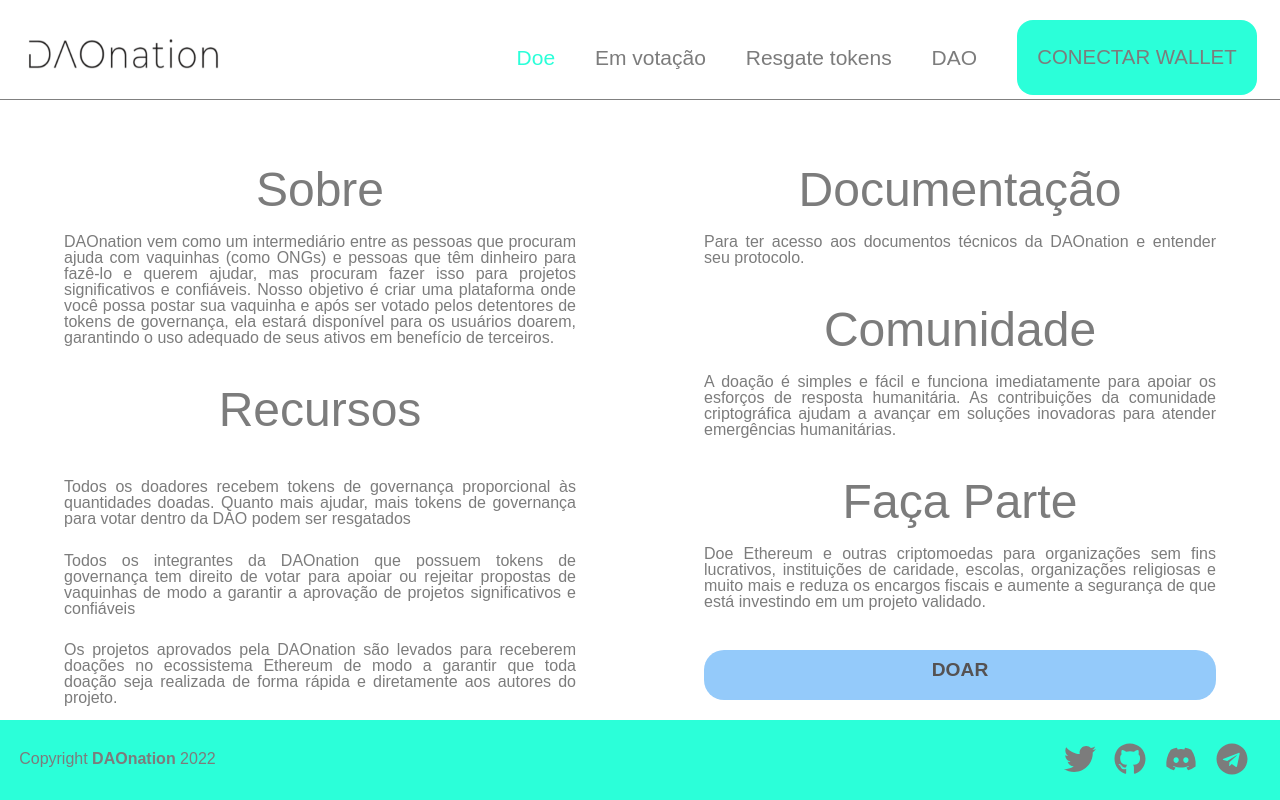
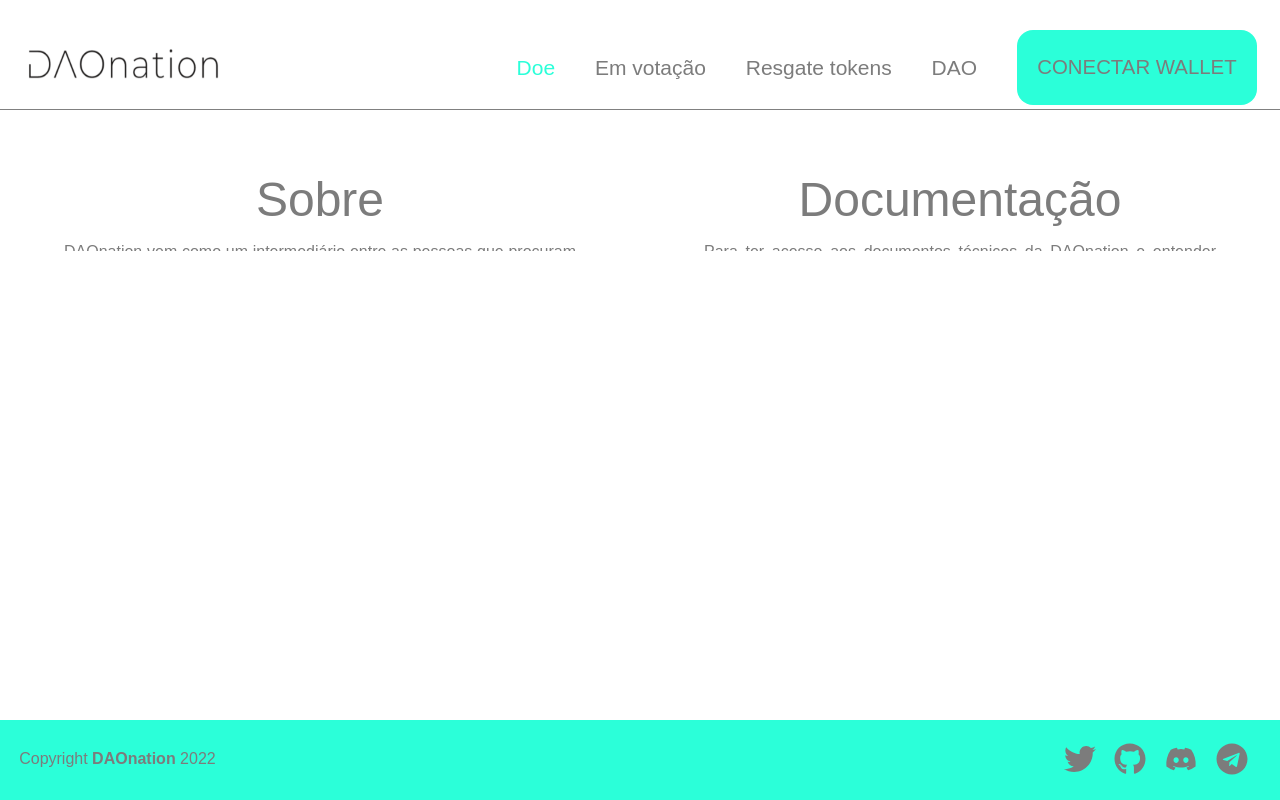
Before and after one commit to daonation/daonation-front, a React (Create React App) app: page /dao in a window 1280 px wide. Built offline with nearby package versions, Linux system fonts and the light colour scheme; a web font is replaced by a local one.

Commit message:
tenth update

```diff
--- a/src/components/About.tsx
+++ b/src/components/About.tsx
@@ -7,7 +7,7 @@ import {useNavigate} from "react-router-dom";
 export default function About(){
     const history = useNavigate();
     return(
-        <HomeStyle>
+        <AboutStyle>
             <Header/>
             <BodyStyle>
             <BlockStyle1>
@@ -57,15 +57,19 @@ export default function About(){
             </BlockStyle1>
             </BodyStyle>
             <Footer></Footer>
-        </HomeStyle>
+        </AboutStyle>
 
     );
 }
 
-const HomeStyle = styled.div`
+const AboutStyle = styled.div`
     display: flex;
     flex-direction: column;
     color: #7C7C7C;
+    margin-top: 10px;
+    margin-bottom: 90px;
+    padding-bottom: 15px;
+    overflow-y: scroll;
 `;
 const BodyStyle = styled.div`
     display: flex;
--- a/src/components/DescriptionVote.tsx
+++ b/src/components/DescriptionVote.tsx
@@ -6,7 +6,7 @@ import BarHorizontal from "./BarHorizontal";
 
 export default function DescriptionVote() {
     return (
-        <HomeStyle>
+        <DescriptionVoteStyle>
             <Header />
             <TitleStyle>
                 <p>Cruz Vermelha Brasileira</p>
@@ -55,15 +55,18 @@ export default function DescriptionVote() {
                 </BlockStyle3>
             </BodyStyle>
             <Footer></Footer>
-        </HomeStyle>
+        </DescriptionVoteStyle>
 
     );
 }
 
-const HomeStyle = styled.div`
+const DescriptionVoteStyle = styled.div`
     display: flex;
     flex-direction: column;
     color: #7C7C7C;
+
+    padding-bottom: 15px;
+    overflow-y: scroll;
 
 `;
 const BodyStyle = styled.div`
--- a/src/components/Footer.tsx
+++ b/src/components/Footer.tsx
@@ -21,6 +21,7 @@ const FooterStyle = styled.div`
     display: flex;
     flex-direction: row;
     bottom: 0;
+    background:black;
     left: 0;
     right: 0;
     width: 100%;
--- a/src/components/Rescue.tsx
+++ b/src/components/Rescue.tsx
@@ -71,6 +71,8 @@ const RescueStyle = styled.div`
     display: flex;
     flex-direction: column;
     color: #7C7C7C;
+    padding-bottom: 15px;
+    overflow-y: scroll;
 
 `;
 const BodyStyle = styled.div`
```
